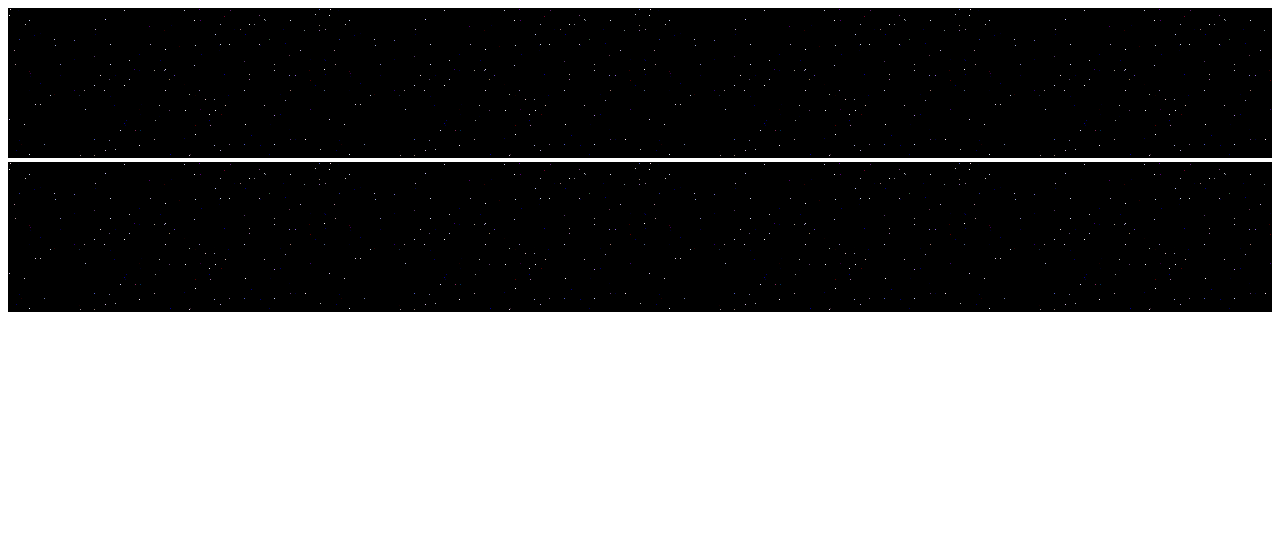
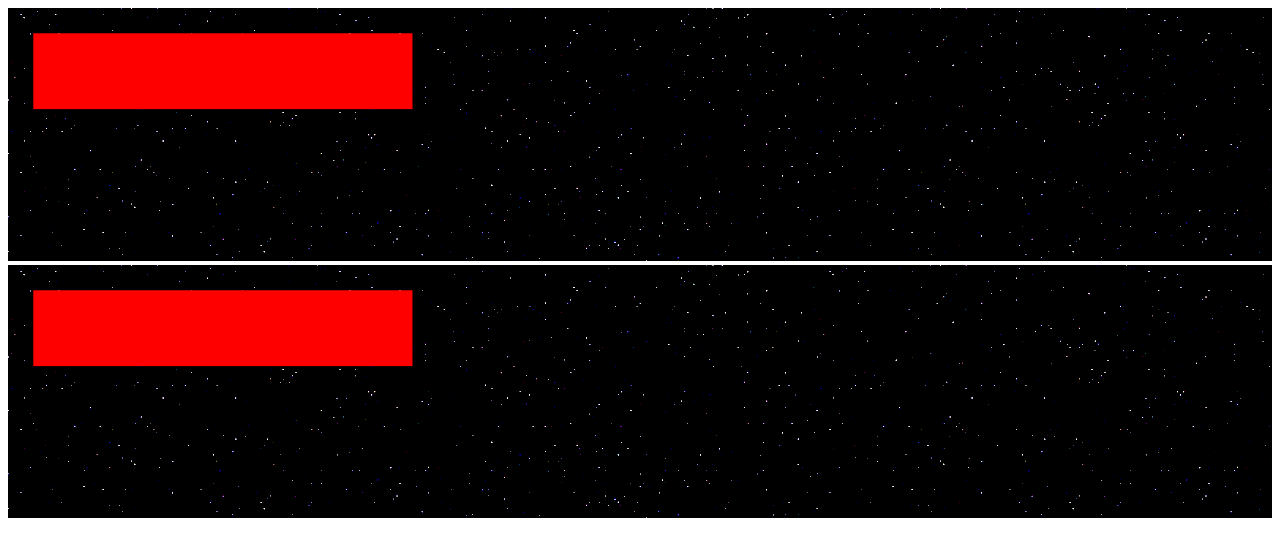
Before and after one commit to Santhosh-KS/ts_experiments, a React (Vite) app in the folder svgFilterExperiments/: page / in a window 1280 px wide. Shown: the top 556 px of the page. Built offline with nearby package versions, Linux system fonts and the light colour scheme; the HTML template or start-up script is replaced by a standard one.

Commit message:
Seed and stacking elements on top

```diff
--- a/svgFilterExperiments/src/StarFilter.tsx
+++ b/svgFilterExperiments/src/StarFilter.tsx
@@ -1,7 +1,7 @@
 export default function StarFilter() {
   return (
       <filter id="starFilter">
-        <feTurbulence baseFrequency="0.8"/>
+        <feTurbulence baseFrequency="0.8" seed="2"/>
         <feColorMatrix values=" 0.5 0 0 9 -5
                                 0 0.3 0 9 -5
                                 0 0 1 9 -5
--- a/svgFilterExperiments/src/SvgFilter.tsx
+++ b/svgFilterExperiments/src/SvgFilter.tsx
@@ -3,9 +3,11 @@ import StarFilter from "./StarFilter"
 export default function SvgFilter() {
 
   return (
-  <svg width="100%" height="100%">
+  <svg width="100%" height="100%" viewBox="0 0 500 100">
       <StarFilter/>
       <rect width="100%" height="100%" filter="url(#starFilter)"/>
+      <StarFilter/>
+      <rect x="10" y="10" width="30%" height="30%"  fill="red"/>
   </svg>
   );
 
--- a/svgFilterExperiments/src/main.css
+++ b/svgFilterExperiments/src/main.css
@@ -1,4 +1,5 @@
 * {
   margin: 0;
+  padding:0;
   font-family: 'Courier New', Courier, monospace;
 }
```
